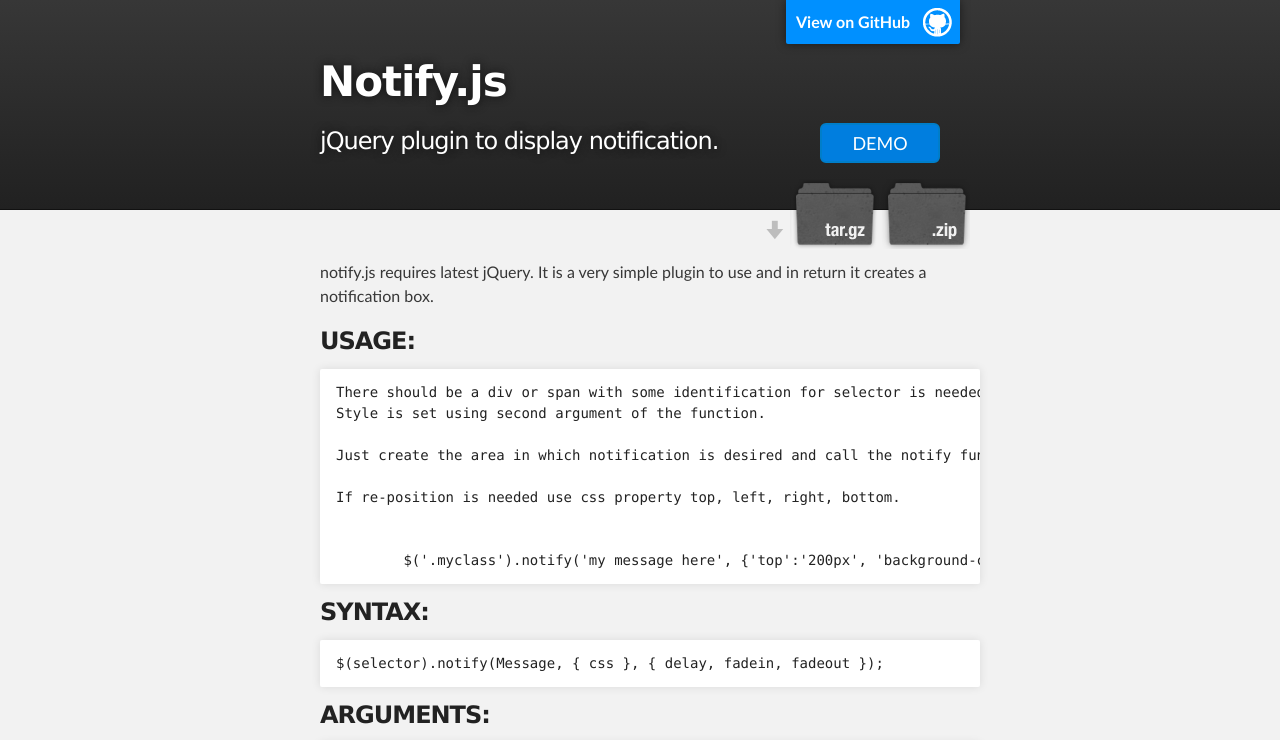
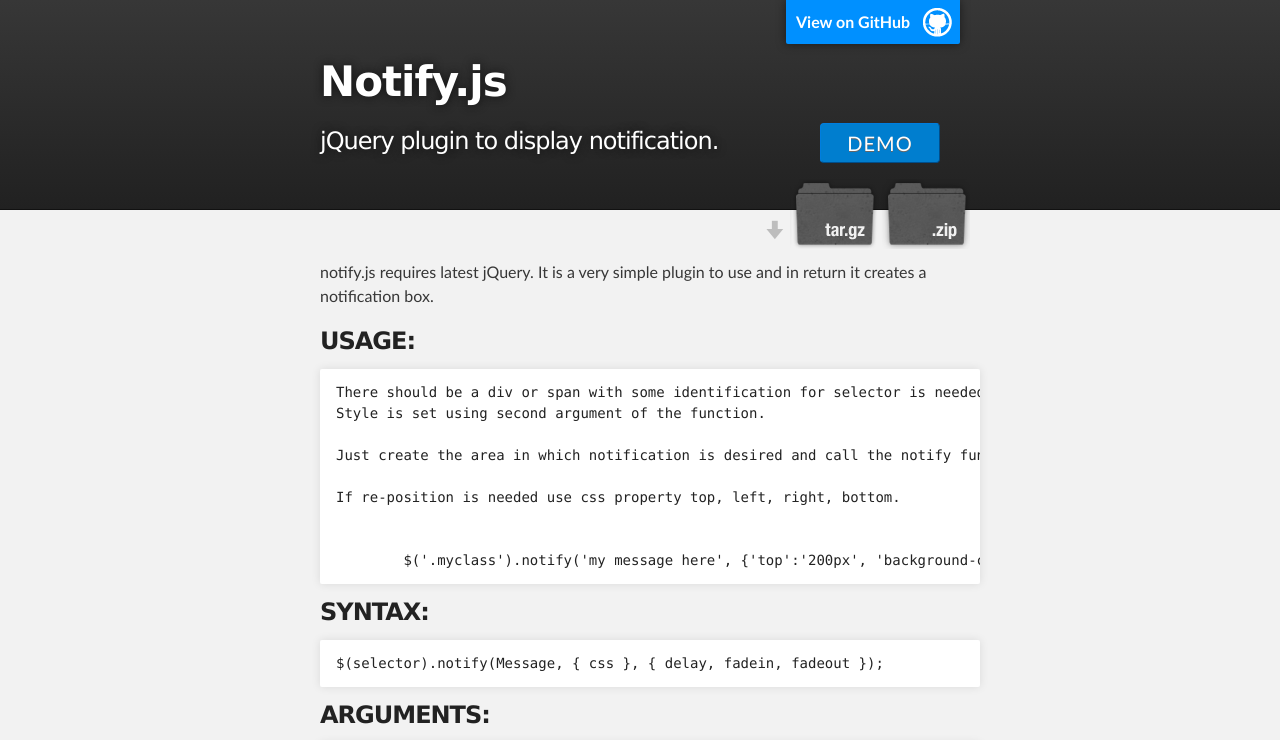
Before and after one commit to neerajkhandelwal/notify.js, a plain HTML site: page index.html in a window 1280 px wide. Shown: the top 740 px of the page. Drawn offline with Linux system fonts and the light colour scheme.

Commit message:
Latest one

```diff
--- a/stylesheets/stylesheet.css
+++ b/stylesheets/stylesheet.css
@@ -379,13 +379,16 @@ Full-Width Styles
 	margin-right: 20px;
 	height: 40px;
 	width: 120px;
-	border: 2px solid #007ECA;
-	background-color: #007EDF;
-	border-radius:6px;
-	-moz-border-radius:6px;
-	-webkit-border-radius:6px;
+	border-width: 1px;
+	border-color: #007EDF;
+	background-color: #007ECF;
+	text-shadow: 0px 1px #666;
+	border-radius: 4px;
+	-webkit-border-radius: 4px;
 	color: #FFF;
-	font-size: 18px;
+	font-size: 20px;
+	font-weight: lighter;
+	letter-spacing: 1px;
 	font-family: 'Myriad Pro', Calibri, Helvetica, Arial, sans-serif;
 
 }
```
